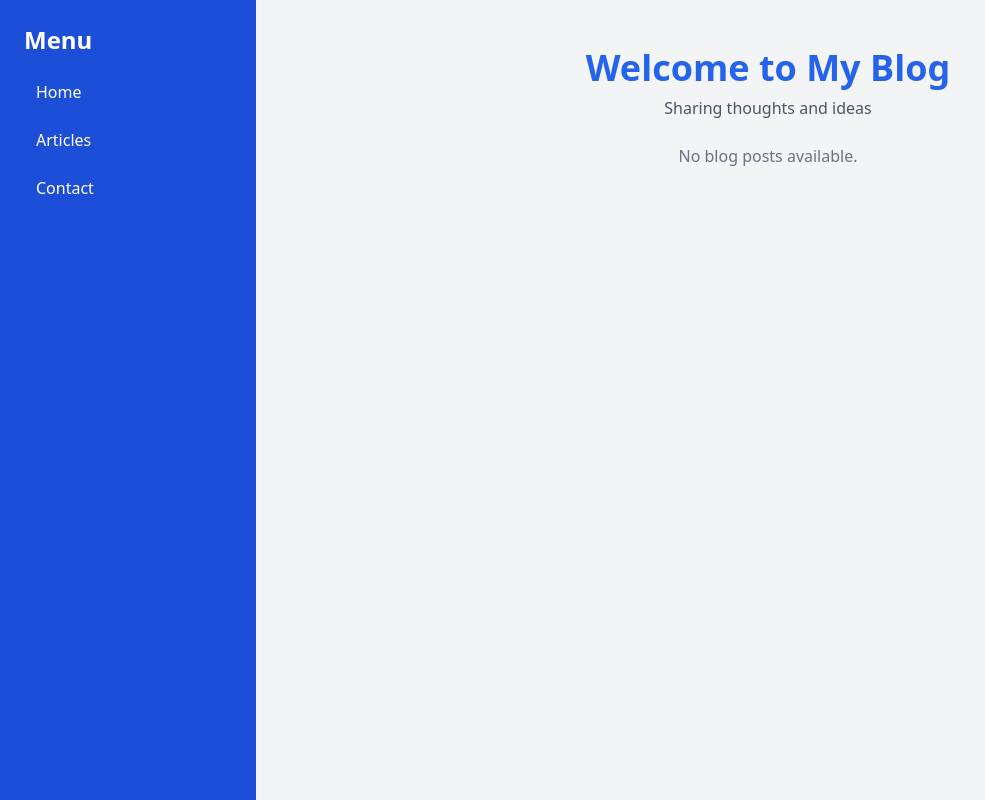
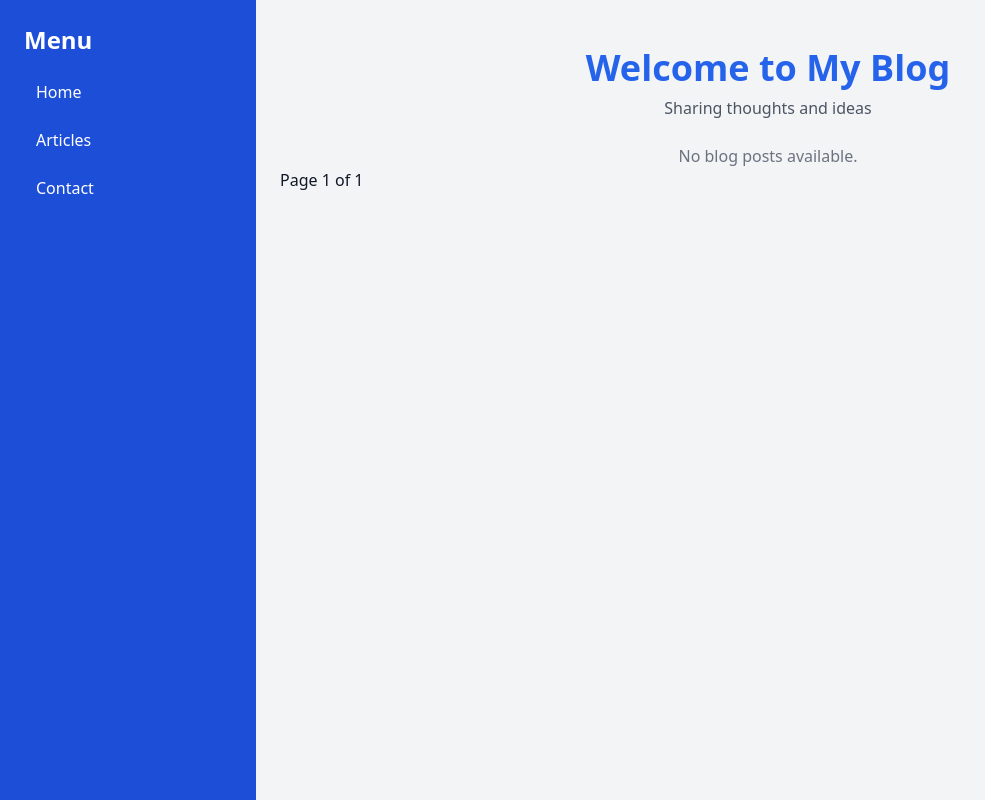
Before and after one commit to maishuji/tech_blog, a Django app: page / in a window 1280 px wide. Shown: the whole page, without its empty margins (0-985 px from the left). Run offline with Django 4.2, Linux system fonts and the light colour scheme; data that the repository does not hold is empty; some libraries are stand-ins or nearby versions.

Commit message:
Add pagination in blog list

```diff
--- a/blog_heho/blog/templates/blog/blog_list.html
+++ b/blog_heho/blog/templates/blog/blog_list.html
@@ -9,9 +9,9 @@
 </header>
 
 <div class="max-w-3xl mx-auto">
-    {% if posts %}
+    {% if page_obj %}
         <ul class="space-y-6">
-            {% for post in posts %}
+            {% for post in page_obj %}
                 <li class="markdown-body bg-white p-6 shadow-lg rounded-lg">
                     <h2 class="text-2xl font-semibold text-gray-800">{{ post.title }}</h2>
                     <p class="text-gray-600 mt-2">{{ post.content |safe}}</p>
@@ -22,4 +22,19 @@
         <p class="text-center text-gray-500">No blog posts available.</p>
     {% endif %}
 </div>
+
+<!-- Pagination Navigation -->
+<div class="pagination">
+    {% if page_obj.has_previous %}
+        <a href="?page=1">First</a>
+        <a href="?page={{ page_obj.previous_page_number }}">Previous</a>
+    {% endif %}
+
+    <span>Page {{ page_obj.number }} of {{ page_obj.paginator.num_pages }}</span>
+
+    {% if page_obj.has_next %}
+        <a href="?page={{ page_obj.next_page_number }}">Next</a>
+        <a href="?page={{ page_obj.paginator.num_pages }}">Last</a>
+    {% endif %}
+</div>
 {% endblock %}
--- a/blog_heho/blog/views.py
+++ b/blog_heho/blog/views.py
@@ -1,20 +1,21 @@
 from django.shortcuts import render
 from django.http import HttpResponse
+from django.core.paginator import Paginator
 from django.shortcuts import render, get_object_or_404
 from .models import BlogPost
 import markdown
 
 def blog_list(request):
     posts = BlogPost.objects.all()
+    # Pagination: Show 5 posts per page
+    paginator = Paginator(posts, 5)
+    page_number = request.GET.get('page')
+    page_obj = paginator.get_page(page_number)
 
     # Convert each post's content from Markdown to HTML
-    for post in posts:
+    for post in page_obj:
         post.content = markdown.markdown(post.content, extensions=["extra", "fenced_code", "toc"])
-
-    return render(request, 'blog/blog_list.html', {'posts': posts})
-
-    #posts = BlogPost.objects.all()  # Get all blog posts from the database
-    #return render(request, 'blog/blog_list.html', {'posts': posts})
+    return render(request, 'blog/blog_list.html', {'page_obj': page_obj})
 
 def blog_detail_view(request, post_id):
     post = get_object_or_404(BlogPost, id=post_id)
```
